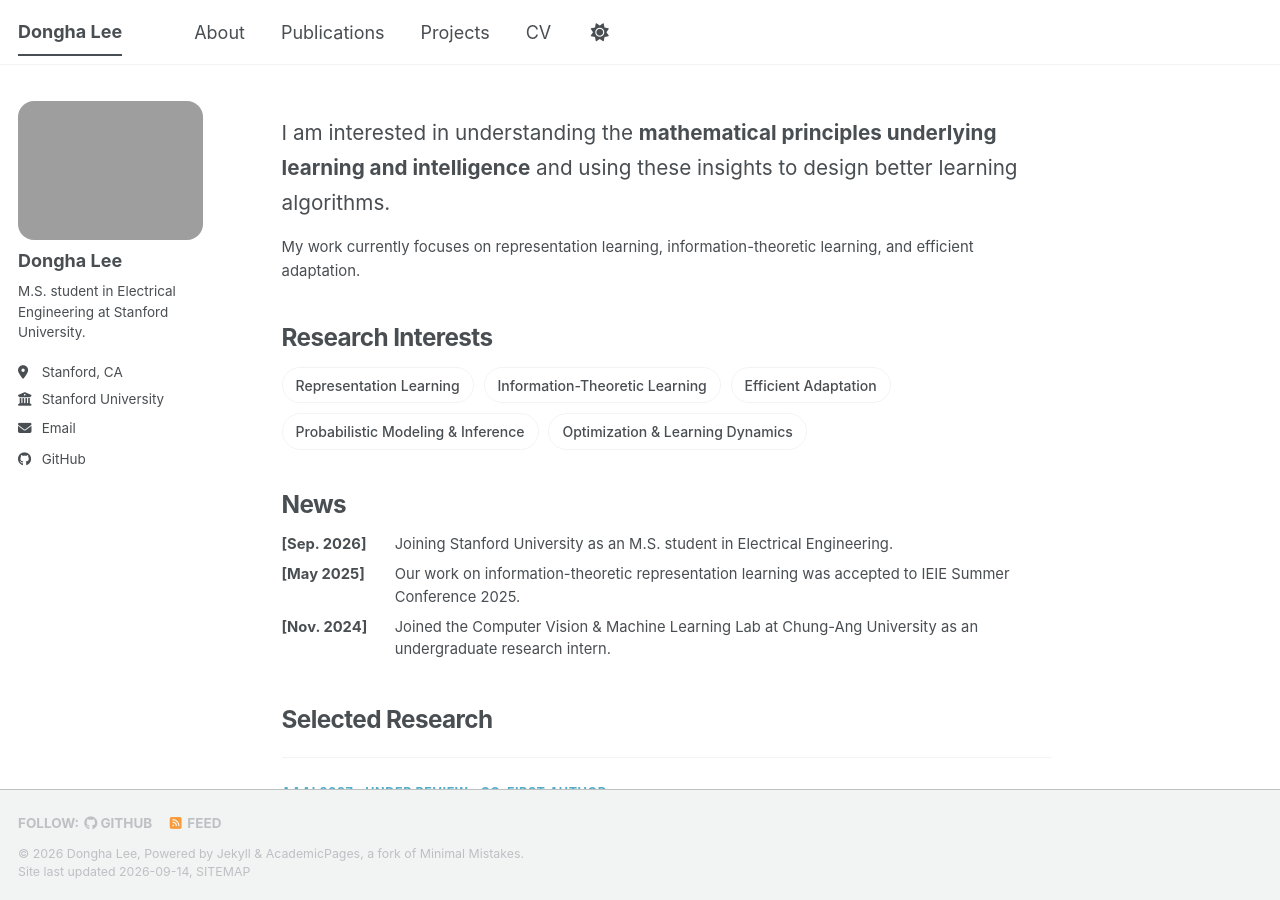
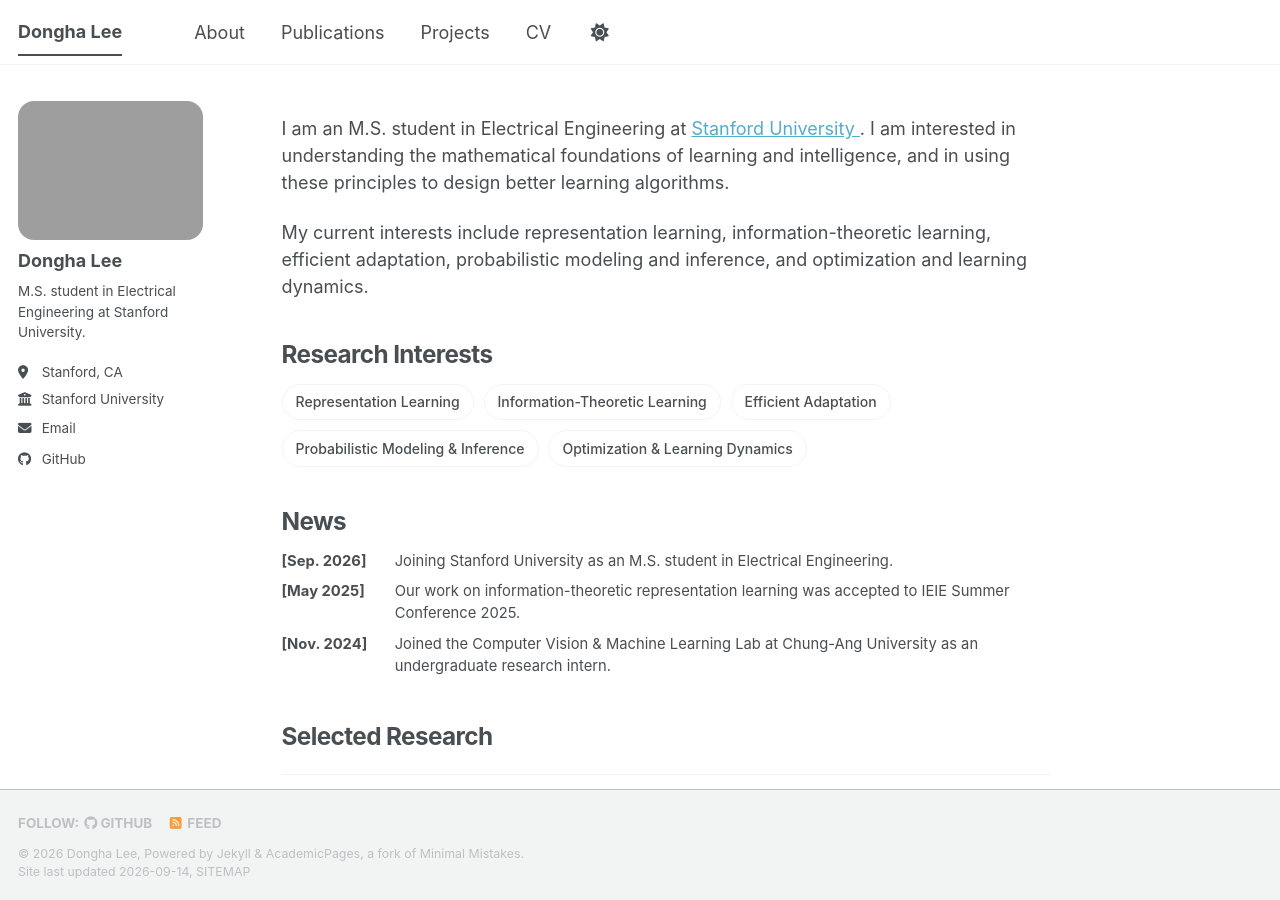
Before and after one commit to lee-research/lee-research.github.io, a Jekyll site: the page built from _pages/about.md, in a window 1280 px wide and 900 px high. Built offline with Jekyll 4.4.1, drawn with Linux system fonts in a browser that asks for light colours; a script bundle is joined from its source files by our own code; library files that are not in the unit come from our copies.

Commit message:
Update about.md

```diff
--- a/_pages/about.md
+++ b/_pages/about.md
@@ -21,16 +21,21 @@ particularly representation learning, information-theoretic principles,
 and efficient adaptation.
 </p> -->
 
-<p class="home-lead">
-  I am interested in understanding the
-  <strong>mathematical principles underlying learning and intelligence</strong>
-  and using these insights to design better learning algorithms.
+  <p>
+    I am an M.S. student in Electrical Engineering at
+    <a href="https://www.stanford.edu/" target="_blank" rel="noopener">
+      Stanford University
+    </a>.
+    I am interested in understanding the mathematical foundations of
+    learning and intelligence, and in using these principles to design
+    better learning algorithms.
+  </p>
 
-  <span class="home-focus">
-    My work currently focuses on representation learning,
-    information-theoretic learning, and efficient adaptation.
-  </span>
-</p>
+  <p>
+    My current interests include representation learning,
+    information-theoretic learning, efficient adaptation,
+    probabilistic modeling and inference, and optimization and learning dynamics.
+  </p>
 
 <!-- <div class="home-links">
   <a href="mailto:dhalee@stanford.edu">Email</a>
```
